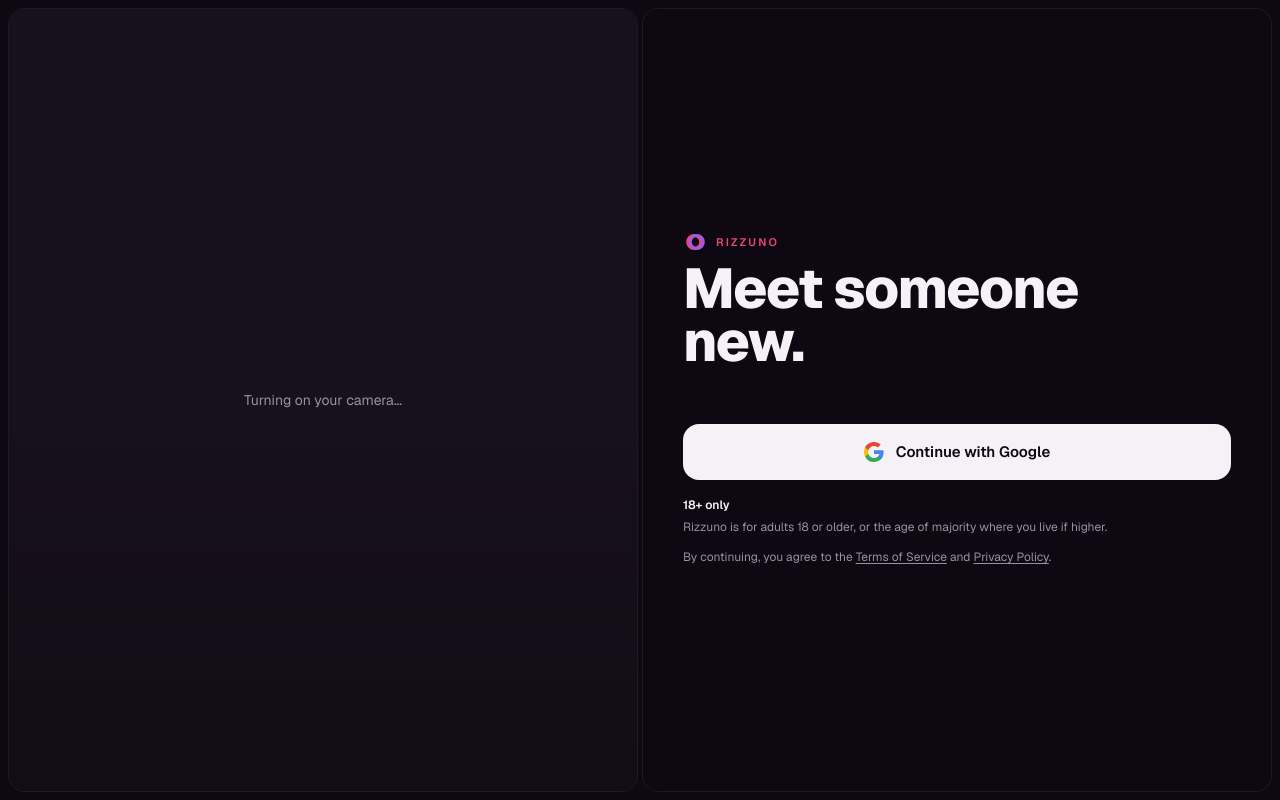
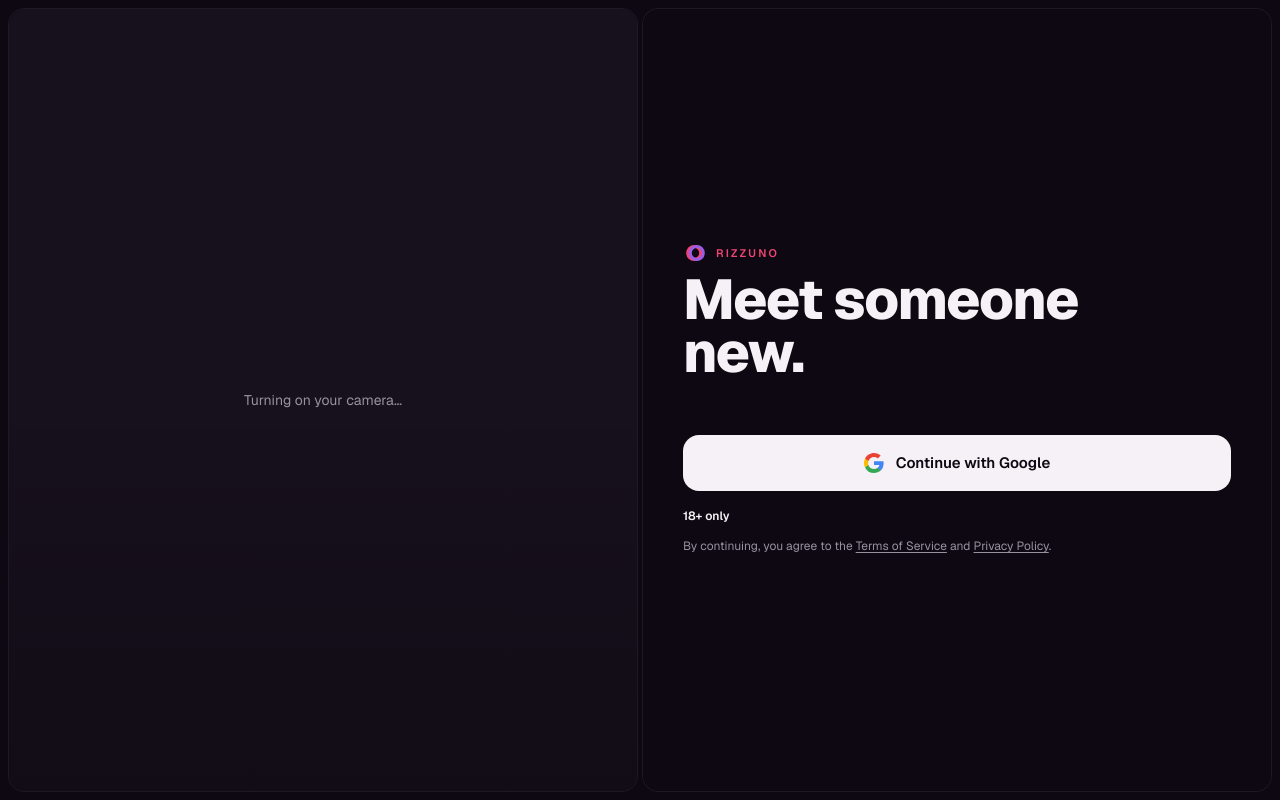
Before and after one commit to xelite54/rizzuno, a Next.js app: page / in a window 1280 px wide. Built offline with nearby package versions, Linux system fonts and the light colour scheme; no server answers.

Commit message:
Update Rizzuno design

```diff
--- a/components/match/SignInLanding.tsx
+++ b/components/match/SignInLanding.tsx
@@ -34,9 +34,6 @@ export function SignInLanding({ onSignIn, errorMessage }: SignInLandingProps) {
       {errorMessage && <p className="mt-3 text-[13px] text-danger">{errorMessage}</p>}
 
       <p className="mt-4 text-[12px] font-semibold text-foreground">18+ only</p>
-      <p className="mt-1 text-[12px] text-muted">
-        Rizzuno is for adults 18 or older, or the age of majority where you live if higher.
-      </p>
       <p className="mt-3 text-[12px] text-muted">
         By continuing, you agree to the{" "}
         <Link href="/terms" className="underline underline-offset-2 hover:text-foreground">
```
